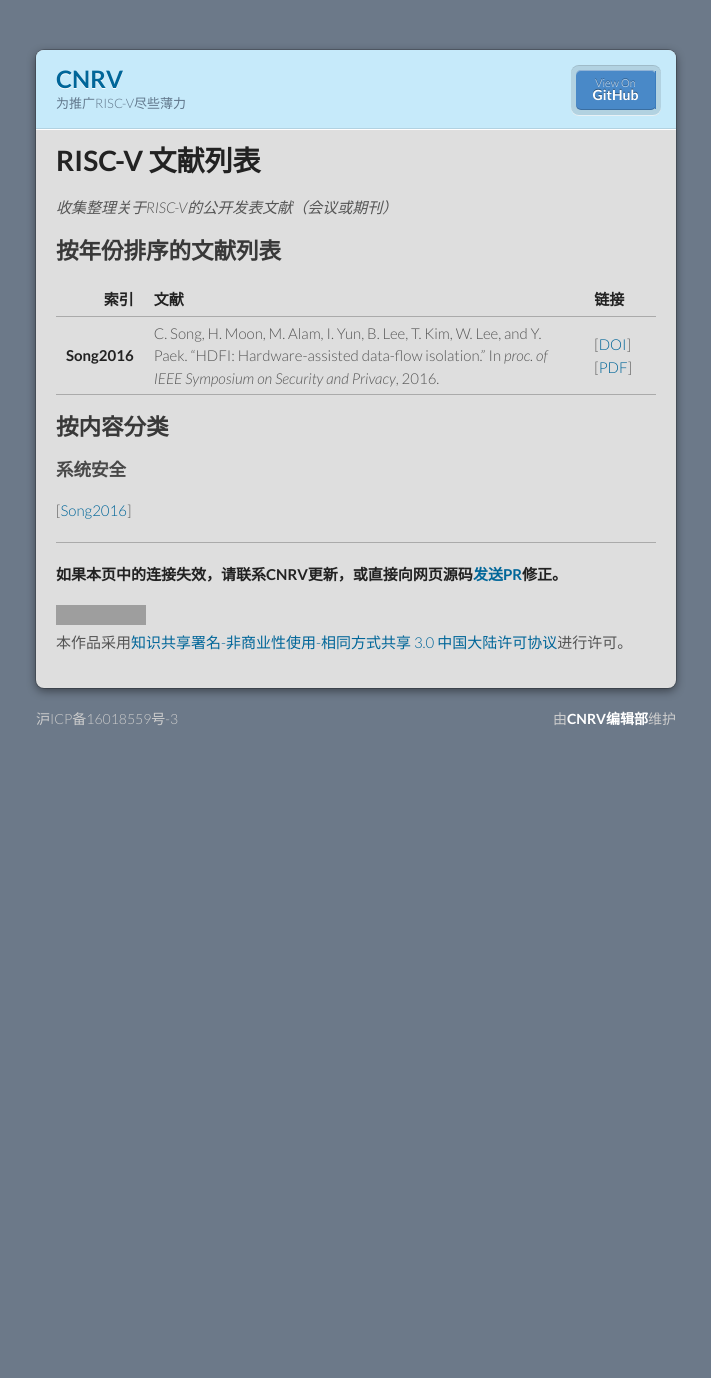
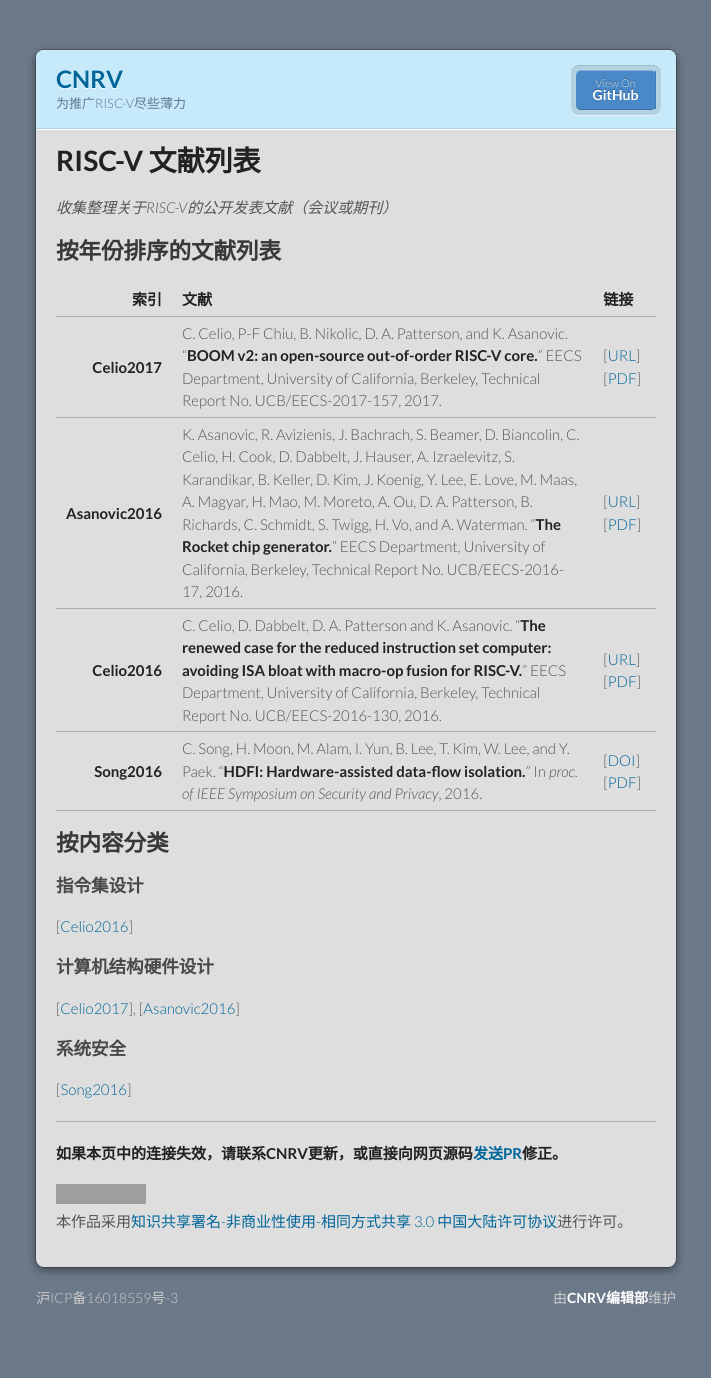
Before and after one commit to cnrv/home, a Jekyll site: the page built from papers.md, in a window 1280 px wide. Shown: the whole page, without its empty margins (284-995 px from the left). Built offline with Jekyll 4.4.1, drawn with Linux system fonts in a browser that asks for light colours; Markdown is read by kramdown in place of the engine named in the settings; comment, search, counter and statistics services are not loaded; our own code applies the rules of GitHub Pages for plain Markdown files; before the commit the page ends 900 px from its top, so only the background shows below that; grey boxes are pictures that could not be loaded.

Commit message:
add some UCB tech rpeorts

```diff
--- a/papers.md
+++ b/papers.md
@@ -10,14 +10,26 @@ layout: default
 
 | 索引               | 文献  |  链接     |
 | ---:               | ---   | :---     |
-| <a name=Song2016>**Song2016**</a> | C. Song, H. Moon, M. Alam, I. Yun, B. Lee, T. Kim, W. Lee, and Y. Paek. "HDFI: Hardware-assisted data-flow isolation." In _proc. of IEEE Symposium on Security and Privacy_, 2016. | [[DOI](https://doi.org/10.1109/SP.2016.9)] [[PDF](https://sslab.gtisc.gatech.edu/assets/papers/2016/song:hdfi.pdf)] |
+| <a name=Celio2017>**Celio2017**</a> | C. Celio, P-F Chiu, B. Nikolic, D. A. Patterson, and K. Asanovic. "**BOOM v2: an open-source out-of-order RISC-V core.**" EECS Department, University of California, Berkeley, Technical Report No. UCB/EECS-2017-157, 2017. | [[URL](https://www2.eecs.berkeley.edu/Pubs/TechRpts/2017/EECS-2017-157.html)]  [[PDF](http://www2.eecs.berkeley.edu/Pubs/TechRpts/2017/EECS-2017-157.pdf)] |
+| <a name=Asanovic2016>**Asanovic2016**</a> | K. Asanovic, R. Avizienis, J. Bachrach, S. Beamer, D. Biancolin, C. Celio, H. Cook, D. Dabbelt, J. Hauser, A. Izraelevitz, S. Karandikar, B. Keller, D. Kim, J. Koenig, Y. Lee, E. Love, M. Maas, A. Magyar, H. Mao, M. Moreto, A. Ou, D. A. Patterson, B. Richards, C. Schmidt, S. Twigg, H. Vo, and A. Waterman. "**The Rocket chip generator.**" EECS Department, University of California, Berkeley, Technical Report No. UCB/EECS-2016-17, 2016. | [[URL](https://www2.eecs.berkeley.edu/Pubs/TechRpts/2016/EECS-2016-17.html)] [[PDF](https://www2.eecs.berkeley.edu/Pubs/TechRpts/2016/EECS-2016-17.pdf)] |
+| <a name=Celio2016>**Celio2016**</a> | C. Celio, D. Dabbelt, D. A. Patterson and K. Asanovic. "**The renewed case for the reduced instruction set computer: avoiding ISA bloat with macro-op fusion for RISC-V.**" EECS Department, University of California, Berkeley, Technical Report No. UCB/EECS-2016-130, 2016. | [[URL](https://www2.eecs.berkeley.edu/Pubs/TechRpts/2016/EECS-2016-130.html)] [[PDF](http://www2.eecs.berkeley.edu/Pubs/TechRpts/2016/EECS-2016-130.pdf)] |
+| <a name=Song2016>**Song2016**</a> | C. Song, H. Moon, M. Alam, I. Yun, B. Lee, T. Kim, W. Lee, and Y. Paek. "**HDFI: Hardware-assisted data-flow isolation.**" In _proc. of IEEE Symposium on Security and Privacy_, 2016. | [[DOI](https://doi.org/10.1109/SP.2016.9)] [[PDF](https://sslab.gtisc.gatech.edu/assets/papers/2016/song:hdfi.pdf)] |
 
 
 ## 按内容分类
 
+### 指令集设计
+
+[[Celio2016](#Celio2016)]
+
+### 计算机结构硬件设计
+
+[[Celio2017](#Celio2017)], [[Asanovic2016](#Asanovic2016)]
+
 ### 系统安全
 
 [[Song2016](#Song2016)]
+
 
 ------------------------
 
```
